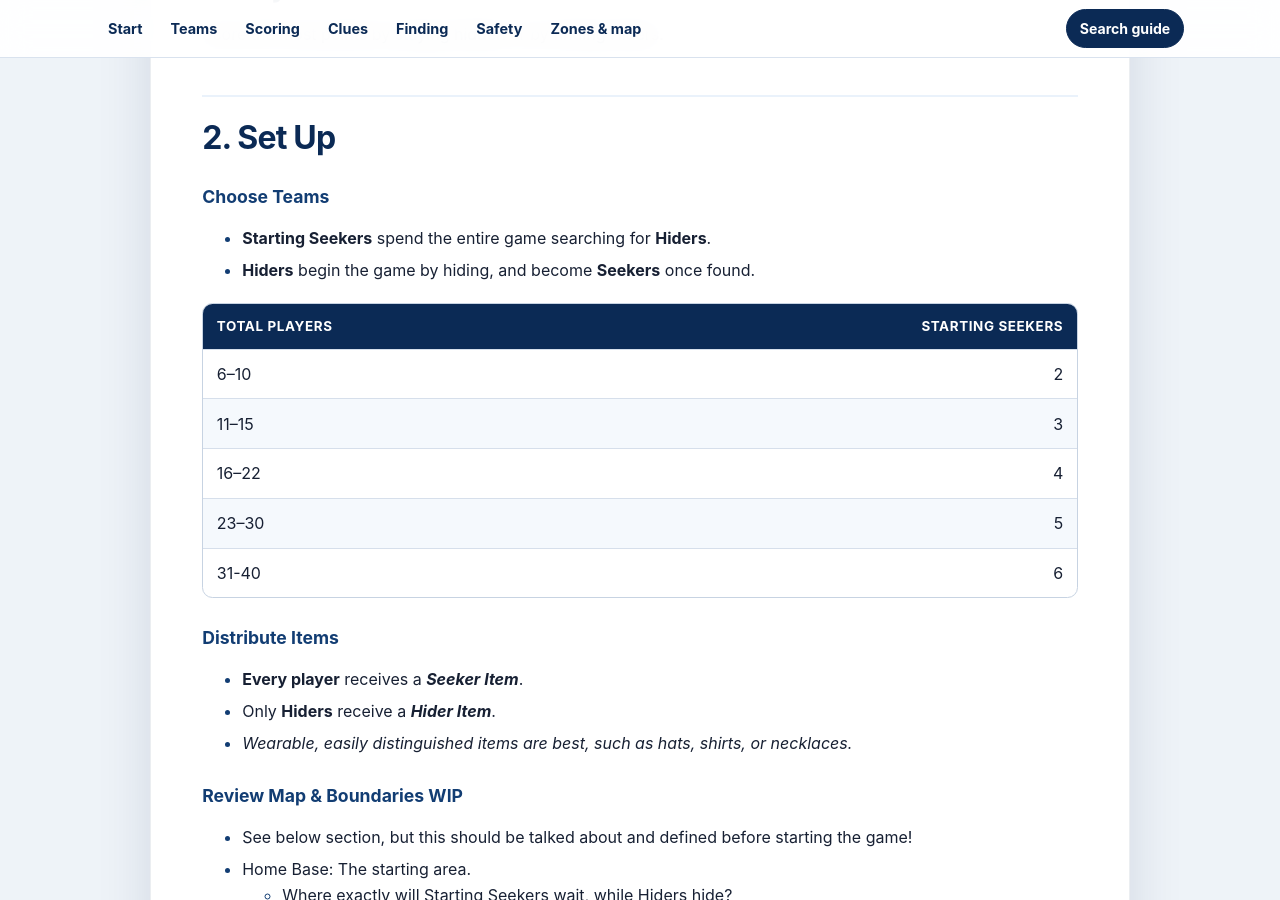
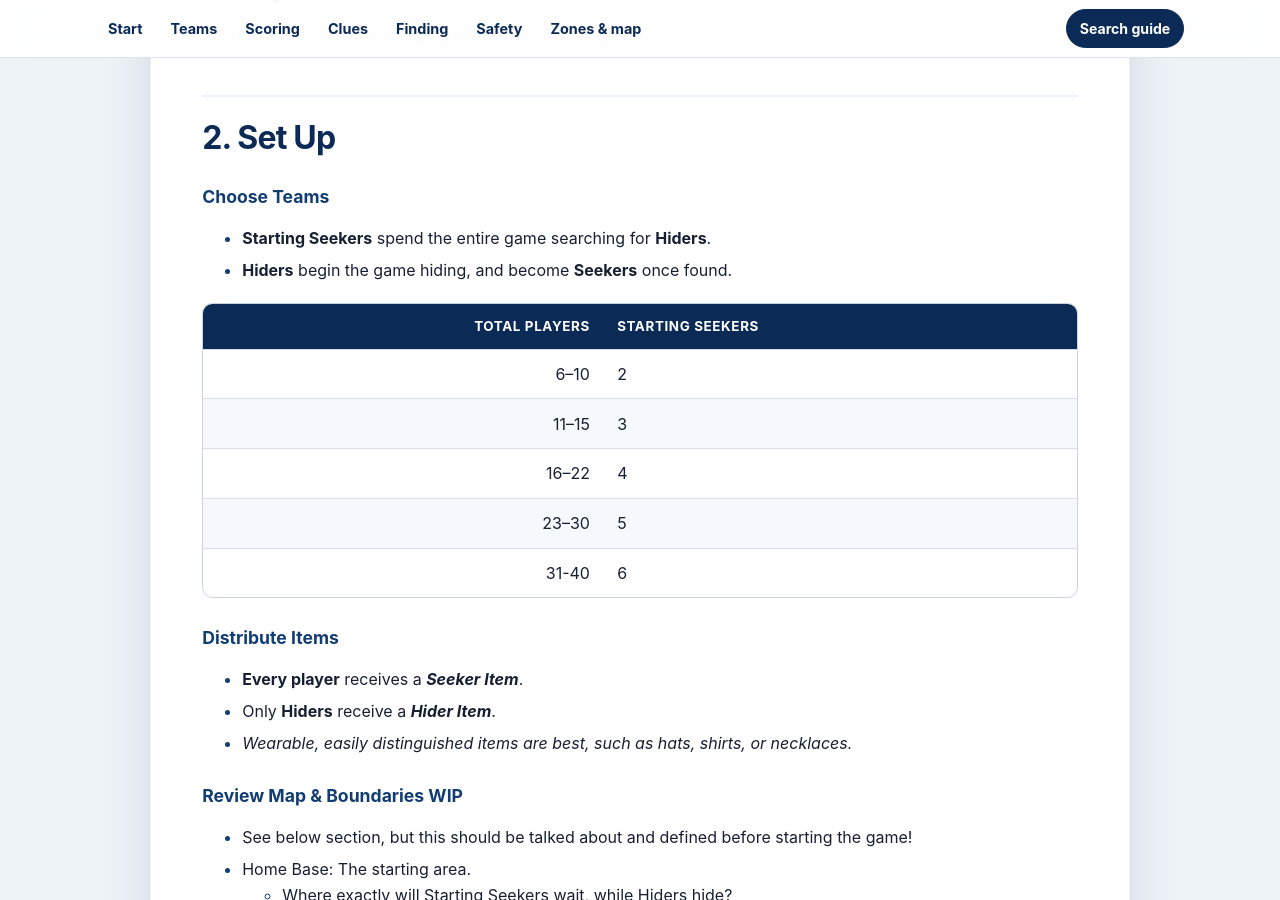
Before and after one commit to mmaxin/hide-and-seek-game, a Jekyll site: the page built from rules.md, in a window 1280 px wide and 900 px high, scrolled down 1040 px. Built offline with Jekyll 4.4.1, drawn with Linux system fonts in a browser that asks for light colours; our own code applies the rules of GitHub Pages for plain Markdown files.

```diff
--- a/rules.md
+++ b/rules.md
@@ -23,7 +23,7 @@ Score the most points by staying hidden or by finding Hiders.
 {: #teams }
 
 - **Starting Seekers** spend the entire game searching for **Hiders**.
-- **Hiders** begin the game by hiding, and become **Seekers** once found.
+- **Hiders** begin the game hiding, and become **Seekers** once found.
 
 
 {% comment %}
@@ -32,7 +32,7 @@ Score the most points by staying hidden or by finding Hiders.
 {% endcomment %}
 
 | Total Players | Starting Seekers |
-| --- | ---: |
+|---:|:---|
 | 6–10 | 2 |
 | 11–15 | 3 |
 | 16–22 | 4 |
```
